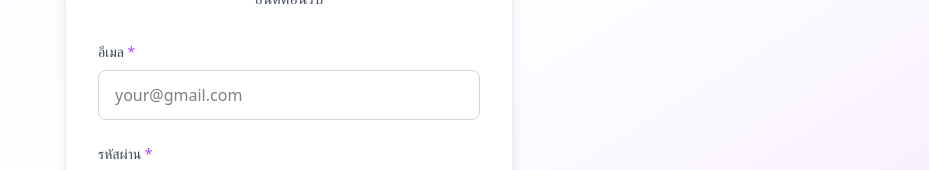
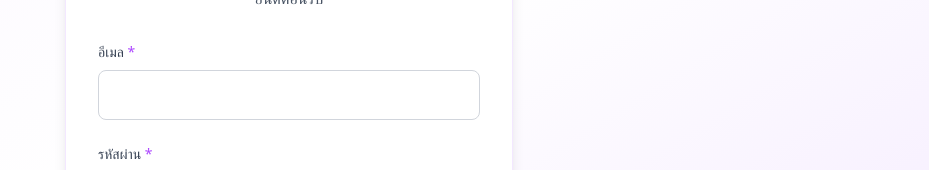
Before and after one commit to Watthana65022128/face-tracking-system, a Next.js app: page /login in a window 1280 px wide. Shown: the part 296-466 px from the top of the page, without its empty margins (351-1280 px from the left). Built offline with nearby package versions, Linux system fonts and the light colour scheme.

Commit message:
edit input email

```diff
--- a/src/app/components/auth/AuthForm.tsx
+++ b/src/app/components/auth/AuthForm.tsx
@@ -276,7 +276,6 @@ export function AuthForm({ type, onSubmit, loading = false }: AuthFormProps) {
           value={formData.email}
           onChange={handleChange("email")}
           onBlur={handleBlur("email")}
-          placeholder="your@gmail.com"
           required
           error={errors.email || (type === "register" ? duplicateErrors.email : "")}
           loading={type === "register" ? checking.email : false}
```
